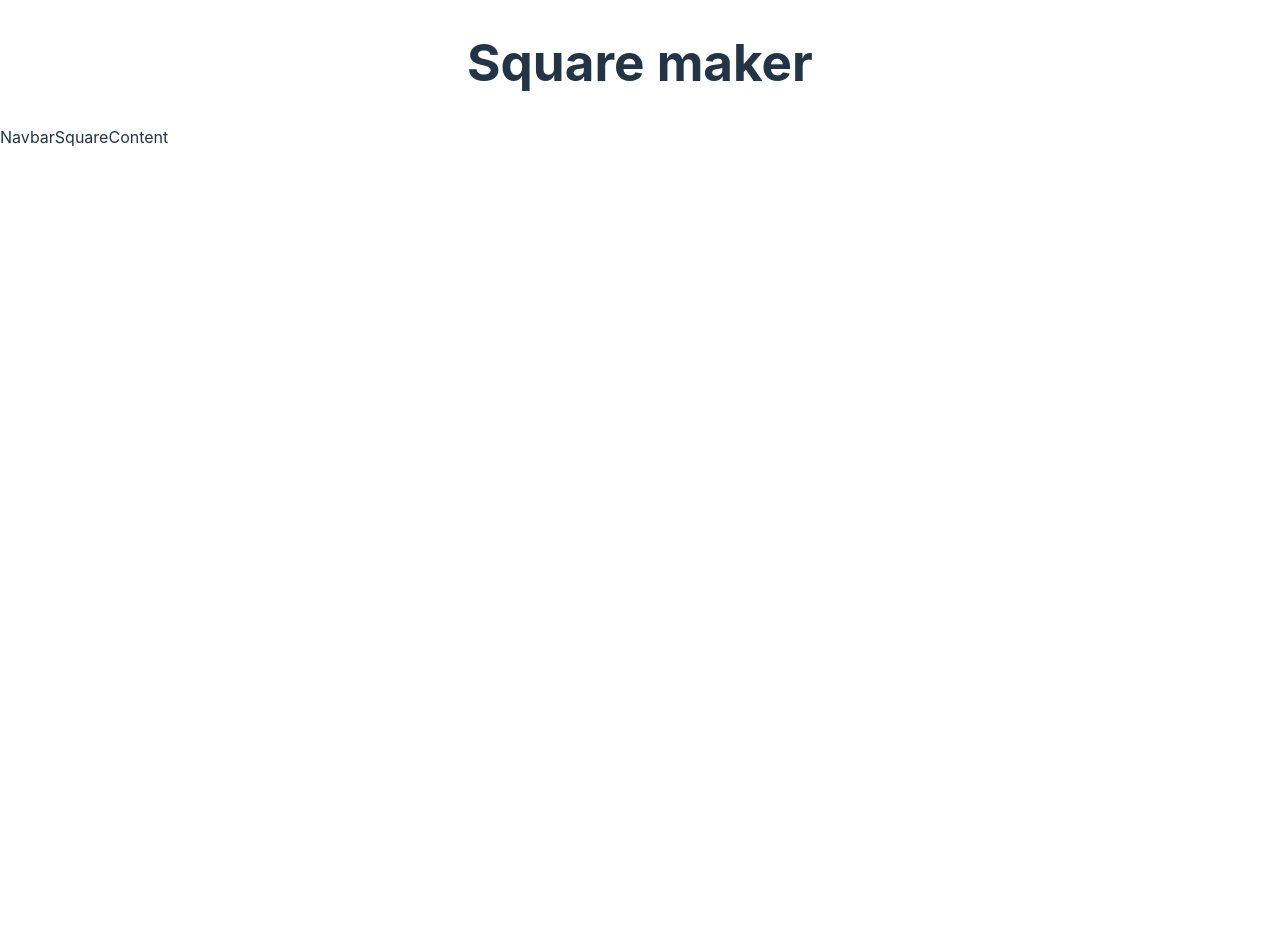
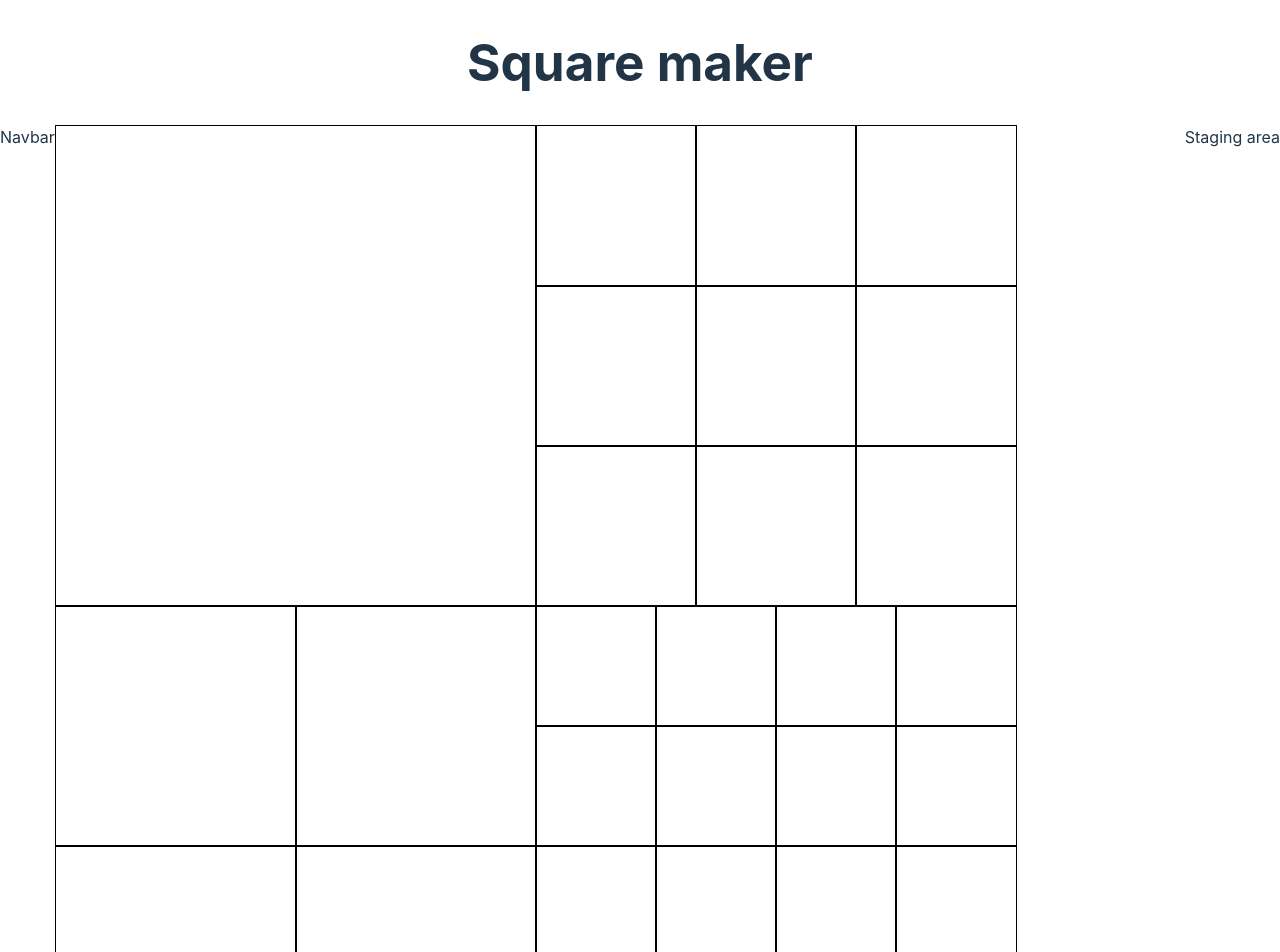
Before and after one commit to Dazza314/square-maker, a React (Vite) app: page / in a window 1280 px wide. Shown: the top 952 px of the page. Before the commit the page ends 800 px from the top, so only its background shows below. Built offline with nearby package versions, Linux system fonts and the light colour scheme.

Commit message:
Added drag and drop library

```diff
--- a/package.json
+++ b/package.json
@@ -10,6 +10,7 @@
     "preview": "vite preview"
   },
   "dependencies": {
+    "@dnd-kit/core": "^6.1.0",
     "react": "^18.3.1",
     "react-dom": "^18.3.1"
   },
--- a/src/App.tsx
+++ b/src/App.tsx
@@ -1,14 +1,23 @@
+import { useState } from "react"
 import "./App.css"
 import Navbar from "./components/Navbar"
 import SquareContent from "./components/square/SquareContent"
+import { generateEmptySquareData, SquareContentProvider } from "./contexts/squareContext"
+import { SquareData } from "./types"
 
 function App() {
+  const [squareData, setSquareData] = useState<SquareData>(generateEmptySquareData)
 
   return (
     <>
       <h1 className="title">Square maker</h1>
       <Navbar />
-      <SquareContent />
+      <SquareContentProvider
+        squareData={squareData} setSquareData={setSquareData}
+      >
+
+        <SquareContent />
+      </SquareContentProvider>
     </>
   )
 }
--- /dev/null
+++ b/src/components/square/DraggableImage.tsx
@@ -0,0 +1,20 @@
+import { useDraggable } from '@dnd-kit/core';
+import { ItemInfo } from '../../types';
+
+type Props = ItemInfo
+
+function DraggableImage({ imageUrl }: Props) {
+    const { attributes, listeners, setNodeRef, transform } = useDraggable({
+        id: imageUrl,
+    });
+    const style = transform ? {
+        transform: `translate3d(${transform.x}px, ${transform.y}px, 0)`,
+    } : undefined;
+
+
+    return (
+        <img ref={setNodeRef} style={style} src={imageUrl} {...listeners} {...attributes} />
+    );
+}
+
+export default DraggableImage
--- /dev/null
+++ b/src/components/square/Droppable.tsx
@@ -0,0 +1,33 @@
+
+import { useDroppable } from '@dnd-kit/core';
+import { useContext } from 'react';
+import { SquareContext } from '../../contexts/squareContext';
+import { SquareData } from '../../types';
+import DraggableImage from './DraggableImage';
+
+type Props = {
+    dropId: Exclude<keyof SquareData, "stagingArea">
+}
+
+function Droppable({ dropId }: Props) {
+    const { isOver, setNodeRef } = useDroppable({
+        id: dropId,
+    });
+
+    const { squareData } = useContext(SquareContext)
+
+
+    const style = {
+        color: isOver ? 'green' : undefined,
+    };
+
+    const itemInfo = squareData[dropId]
+
+    return (
+        <div ref={setNodeRef} style={style}>
+            {itemInfo ? <DraggableImage imageUrl={itemInfo.imageUrl} /> : null}
+        </div>
+    );
+}
+
+export default Droppable
--- /dev/null
+++ b/src/components/square/SquareContent.css
@@ -0,0 +1,63 @@
+.main-content {
+    display: grid;
+    grid-template-columns: 1fr auto;
+}
+
+.square-content {
+    display: grid;
+    grid-auto-flow: column dense;
+    grid-template-columns: repeat(24, 40px);
+    grid-template-rows: repeat(24, 40px);
+
+
+    >div {
+        border: 1px solid white;
+        width: 100%;
+        height: 100%;
+        object-fit: cover;
+
+        >img {
+            height: 100%;
+        }
+    }
+
+    div:nth-child(1) {
+        grid-column: span 12;
+        grid-row: span 12;
+    }
+
+    div:nth-child(n + 2):nth-child(-n + 5) {
+        grid-column: span 6;
+        grid-row: span 6;
+    }
+
+    div:nth-child(n + 6):nth-child(-n + 14) {
+        &:nth-child(3n) {
+            grid-row-start: 1;
+            grid-row-end: 5;
+        }
+
+        &:nth-child(3n + 1) {
+            grid-row-start: 5;
+            grid-row-end: 9;
+        }
+
+        &:nth-child(3n + 2) {
+            grid-row-start: 9;
+            grid-row-end: 13;
+        }
+
+        grid-column: span 4;
+    }
+
+    div:nth-child(n + 15) {
+        grid-column: span 3;
+        grid-row: span 3;
+    }
+}
+
+@media (prefers-color-scheme: light) {
+    .square-content>div {
+        border: 1px solid black;
+    }
+}
--- a/src/components/square/SquareContent.tsx
+++ b/src/components/square/SquareContent.tsx
@@ -1,7 +1,70 @@
+import { DndContext, DragEndEvent } from '@dnd-kit/core';
+import { useContext } from 'react';
+import { SquareContext } from '../../contexts/squareContext';
+import { SquareData } from '../../types';
+import Droppable from './Droppable';
+import "./SquareContent.css";
+import StagingArea from './StagingArea';
+
+
+
 function SquareContent() {
-    return <div>
-        SquareContent
+    const { setSquareData } = useContext(SquareContext)
+
+    return <div className='main-content'>
+        <DndContext onDragEnd={handleDragEnd}>
+            <div className='square-content'>
+                <Droppable dropId={0} />
+                <Droppable dropId={1} />
+                <Droppable dropId={2} />
+                <Droppable dropId={3} />
+                <Droppable dropId={4} />
+                <Droppable dropId={5} />
+                <Droppable dropId={6} />
+                <Droppable dropId={7} />
+                <Droppable dropId={8} />
+                <Droppable dropId={9} />
+                <Droppable dropId={10} />
+                <Droppable dropId={11} />
+                <Droppable dropId={12} />
+                <Droppable dropId={13} />
+                <Droppable dropId={14} />
+                <Droppable dropId={15} />
+                <Droppable dropId={16} />
+                <Droppable dropId={17} />
+                <Droppable dropId={18} />
+                <Droppable dropId={19} />
+                <Droppable dropId={20} />
+                <Droppable dropId={21} />
+                <Droppable dropId={22} />
+                <Droppable dropId={23} />
+                <Droppable dropId={24} />
+                <Droppable dropId={25} />
+                <Droppable dropId={26} />
+                <Droppable dropId={27} />
+                <Droppable dropId={28} />
+                <Droppable dropId={29} />
+            </div>
+            <StagingArea />
+        </DndContext>
     </div>
+
+
+    function handleDragEnd(event: DragEndEvent) {
+        setSquareData(prev => {
+            if (event.over) {
+                return generateSquareData(prev, event.active.id as keyof SquareData, event.over.id as keyof SquareData)
+            }
+            else {
+                return prev
+            }
+        })
+    }
+}
+
+function generateSquareData(previousSquareData: SquareData, movedItemOriginalLocation: keyof SquareData, movedItemNewLocation: keyof SquareData): SquareData {
+    //TODO
+    return previousSquareData
 }
 
 export default SquareContent
--- /dev/null
+++ b/src/components/square/StagingArea.css
@@ -0,0 +1,5 @@
+.staging-area-content {
+    img {
+        height: 200px;
+    }
+}
--- /dev/null
+++ b/src/components/square/StagingArea.tsx
@@ -0,0 +1,30 @@
+import { useDroppable } from "@dnd-kit/core";
+import { useContext } from "react";
+import { SquareContext } from "../../contexts/squareContext";
+import DraggableImage from "./DraggableImage";
+import "./StagingArea.css";
+
+function StagingArea() {
+    const { isOver, setNodeRef } = useDroppable({
+        id: "stagingArea",
+    });
+
+    const { squareData } = useContext(SquareContext)
+
+    const style = {
+        color: isOver ? 'green' : undefined,
+    };
+
+    const itemInfos = squareData.stagingArea
+
+    return (
+        <div>
+            Staging area
+            <div className="staging-area-content" ref={setNodeRef} style={style}>
+                {itemInfos.map((itemInfo) => (<DraggableImage key={itemInfo.imageUrl} imageUrl={itemInfo.imageUrl} />))}
+            </div>
+        </div>
+    );
+}
+
+export default StagingArea
--- /dev/null
+++ b/src/contexts/squareContext.tsx
@@ -0,0 +1,75 @@
+import { createContext, Dispatch, PropsWithChildren, SetStateAction, useEffect, useMemo } from "react";
+import { SquareData } from "../types";
+
+
+export function generateEmptySquareData(): SquareData {
+    return {
+        0: null,
+        1: null,
+        2: null,
+        3: null,
+        4: null,
+        5: null,
+        6: null,
+        7: null,
+        8: null,
+        9: null,
+        10: null,
+        11: null,
+        12: null,
+        13: null,
+        14: null,
+        15: null,
+        16: null,
+        17: null,
+        18: null,
+        19: null,
+        20: null,
+        21: null,
+        22: null,
+        23: null,
+        24: null,
+        25: null,
+        26: null,
+        27: null,
+        28: null,
+        29: null,
+        stagingArea: []
+    }
+}
+
+type SquareContextType = {
+    squareData: SquareData;
+    setSquareData: Dispatch<SetStateAction<SquareData>>
+}
+
+export const SquareContext = createContext<SquareContextType>({ squareData: generateEmptySquareData(), setSquareData: () => { } })
+
+
+
+export function SquareContentProvider({ squareData, setSquareData, children }: PropsWithChildren<SquareContextType>) {
+    useEffect(() => {
+        function pasteListener(e: ClipboardEvent) {
+            for (const dataTransferItem of e.clipboardData?.items ?? []) {
+                if (dataTransferItem.type === "text/plain") {
+                    //TODO validation
+                    dataTransferItem.getAsString(x => setSquareData(prev => ({ ...prev, stagingArea: [...prev.stagingArea, { imageUrl: x }] })))
+                }
+            }
+        }
+
+        window.addEventListener("paste", pasteListener)
+
+        return () => {
+            window.removeEventListener("paste", pasteListener)
+        }
+    })
+
+    const value = useMemo(() => ({
+        squareData, setSquareData
+    }), [setSquareData, squareData])
+
+    return <SquareContext.Provider value={value}>
+        {children}
+    </SquareContext.Provider>
+}
--- a/src/index.css
+++ b/src/index.css
@@ -18,6 +18,7 @@ a {
   color: #646cff;
   text-decoration: inherit;
 }
+
 a:hover {
   color: #535bf2;
 }
@@ -49,9 +50,11 @@ button {
   cursor: pointer;
   transition: border-color 0.25s;
 }
+
 button:hover {
   border-color: #646cff;
 }
+
 button:focus,
 button:focus-visible {
   outline: 4px auto -webkit-focus-ring-color;
@@ -62,9 +65,11 @@ button:focus-visible {
     color: #213547;
     background-color: #ffffff;
   }
+
   a:hover {
     color: #747bff;
   }
+
   button {
     background-color: #f9f9f9;
   }
--- /dev/null
+++ b/src/types.ts
@@ -0,0 +1,11 @@
+import { Range } from "./utilTypes"
+
+export type ItemInfo = {
+    imageUrl: string
+}
+
+export type SquareData =
+    { [Key in Range<0, 29>[number]]: ItemInfo | null }
+    & {
+        stagingArea: ItemInfo[]
+    }
```
Also changed, not shown: src/utilTypes.ts (added, +10 -0 lines), 1 other file (tests, documents, lock files or other folders).
